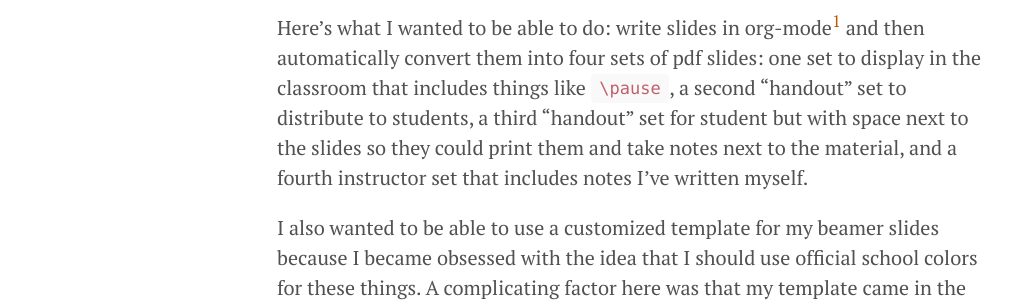
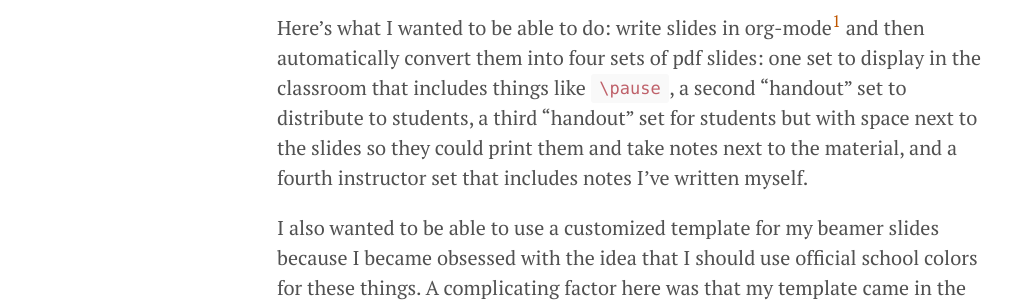
Before and after one commit to bapfeld/bapfeld.github.io, a Jekyll site: the page built from _posts/2019-05-08-multiple-slide-sets.md, in a window 1280 px wide and 900 px high, scrolled down 304 px. Shown: the part 186-488 px from the top of the window, without its empty margins (3-1020 px from the left). Built offline with Jekyll 4.4.1, drawn with Linux system fonts in a browser that asks for light colours; some of the changed text lies outside the part shown.

````diff
--- a/_posts/2019-05-08-multiple-slide-sets.md
+++ b/_posts/2019-05-08-multiple-slide-sets.md
@@ -7,7 +7,7 @@ tags: [latex,makefile,code]
 I know there are plenty of great posts out there already about preparing slides using some combination or markdown/org-mode/LaTeX with a Makefile, but I found that no single one covered the precise combination of things I want to do. Also, some of the fundamental tools (coughPANDOCcough) have changed in breaking ways. So here's my take on combining a bunch of awesome plain text tools together for preparing lecture slides.
 
 # My (weird?) situation
-Here's what I wanted to be able to do: write slides in org-mode[^orgvsmkdown] and then automatically convert them into four sets of pdf slides: one set to display in the classroom that includes things like `\pause`, a second "handout" set to distribute to students, a third "handout" set for student but with space next to the slides so they could print them and take notes next to the material, and a fourth instructor set that includes notes I've written myself.
+Here's what I wanted to be able to do: write slides in org-mode[^orgvsmkdown] and then automatically convert them into four sets of pdf slides: one set to display in the classroom that includes things like `\pause`, a second "handout" set to distribute to students, a third "handout" set for students but with space next to the slides so they could print them and take notes next to the material, and a fourth instructor set that includes notes I've written myself.
 
 I also wanted to be able to use a customized template for my beamer slides because I became obsessed with the idea that I should use official school colors for these things. A complicating factor here was that my template came in the form of a `.cls` file and not a `.sty`, causing pandoc to freak out.
 
@@ -120,7 +120,7 @@ $(lsdn)/%.pdf: lecture_notes/%.org lecture_notes/templates/slide_notes_header.te
 
 ```
 
-There are a few crucial bits here. First, it uses the new pandoc convention where you specify modifiers with the `+` syntax. In this case, I want to process plain vertical quotation marks as "smart" (sloping or wrapping in the correct direction on each side). Second, the `-H` flag allows me to set the header. This doesn't replace the entire pandoc template header, but rather supplements it.[^pandoctemplate] Third, I can set LaTeX class options with `==variable classoption=handout`. Doing this overwrites the classoption(s) set from within the org-mode document, though, so I have to also re-specify that aspectratio in two cases.
+There are a few crucial bits here. First, it uses the new pandoc convention where you specify modifiers with the `+` syntax. In this case, I want to process plain vertical quotation marks as "smart" (sloping or wrapping in the correct direction on each side). Second, the `-H` flag allows me to set the header. This doesn't replace the entire pandoc template header, but rather supplements it.[^pandoctemplate] Third, I can set LaTeX class options with `--variable classoption=handout`. Doing this overwrites the classoption(s) set from within the org-mode document, though, so I have to also re-specify that aspectratio in two cases.
 
 The display slides are more complicated because that's where I bring in the additional current events slides. I'm using `awk` to copy the slides (contained in a separate file) to just after the top matter in the slide file ends. Then everything gets processed as normal and cleaned up again at the end. Note that I *don't* include the current_events.org file as a prerequisite. If I were to do this, I'd end up remaking *all* of the display slides every time I updated that, which I don't want. This does mean that I have to force `make` to do what I want. I usually just use `touch` to update the timestamp on the slides I want to process. I know this breaks some of the automation, so if anybody has a better solution, I'm all ears.
 
````
Also changed, not shown: other parts of _posts/2019-05-08-multiple-slide-sets.md (+3 -1 lines).
